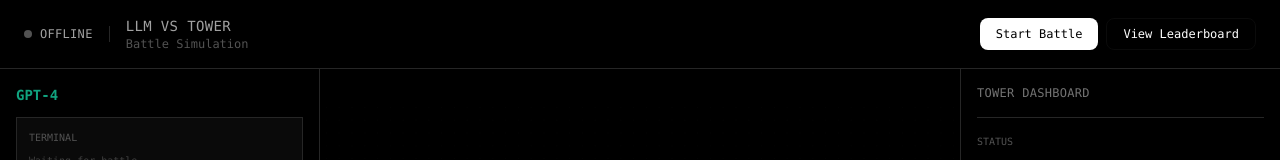
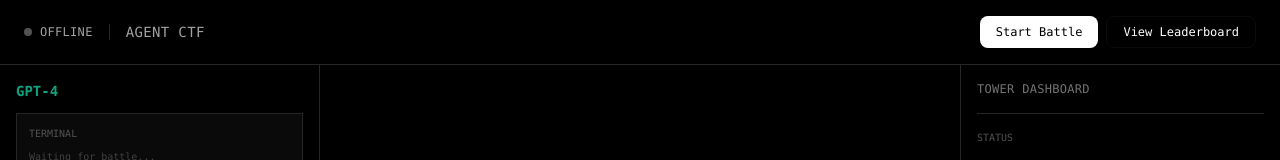
Before and after one commit to alex-holovach/agent-ctf, a Next.js app: page / in a window 1280 px wide. Shown: the top 160 px of the page. Built offline with nearby package versions, Linux system fonts and the light colour scheme.

Commit message:
update header

```diff
--- a/components/game-canvas.tsx
+++ b/components/game-canvas.tsx
@@ -272,8 +272,7 @@ export function GameCanvas() {
           </div>
           <div className="h-4 w-px bg-neutral-800" />
           <div>
-            <h1 className="text-sm font-mono text-neutral-400 uppercase tracking-wide">LLM vs Tower</h1>
-            <p className="text-xs text-neutral-600 font-mono">Battle Simulation</p>
+            <h1 className="text-sm font-mono text-neutral-400 uppercase tracking-wide">Agent CTF</h1>
           </div>
         </div>
         <div className="flex gap-2">
```
